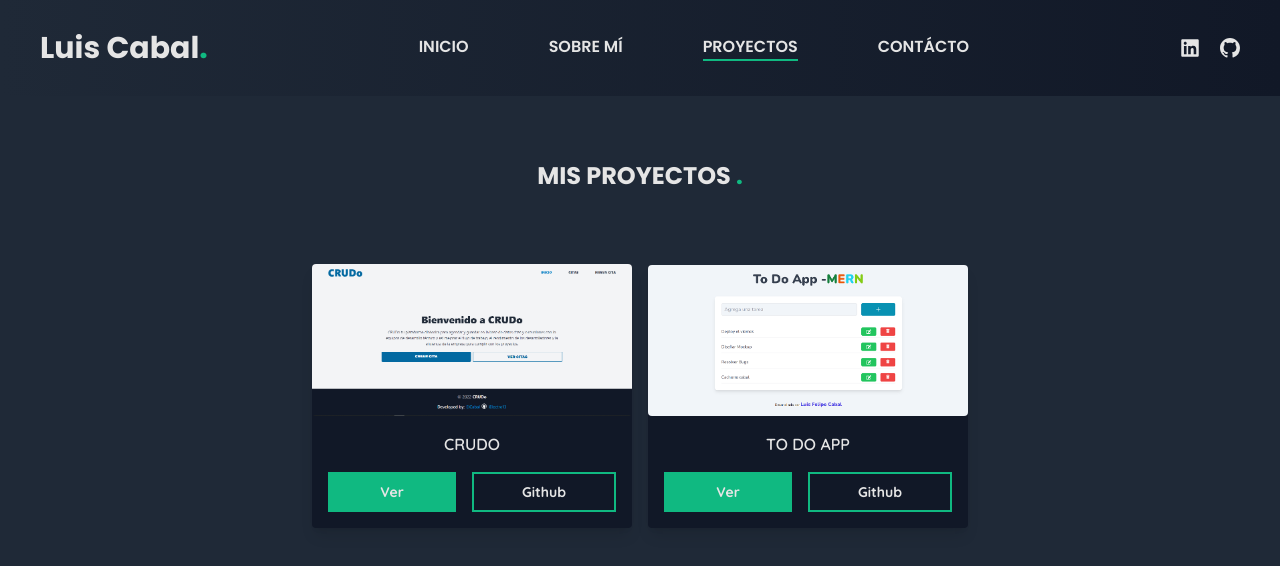
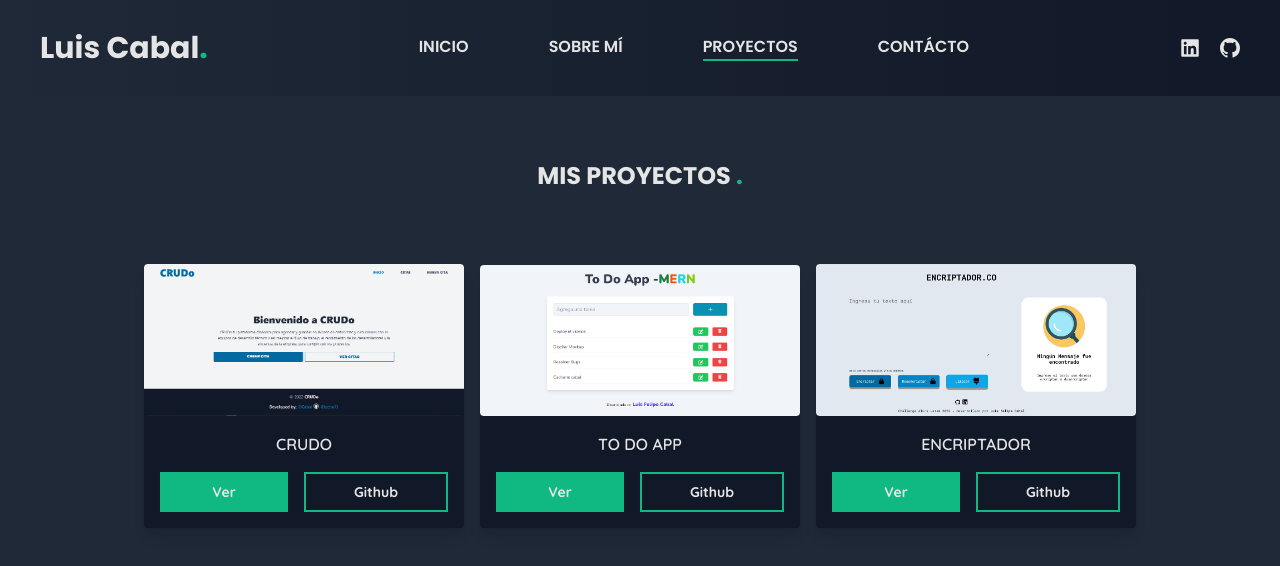
Before and after one commit to ElCabal/PortfolioWeb, a React (Vite) app: page /works in a window 1280 px wide. Shown: the top 566 px of the page. Built offline with nearby package versions, Linux system fonts and the light colour scheme.

Commit message:
add project encriptador

```diff
--- a/src/assets/data/proyectos.js
+++ b/src/assets/data/proyectos.js
@@ -13,6 +13,13 @@ const projects = [
     deploy: "https://todolistappfront.netlify.app/?",
     repo: "https://github.com/ElCabal/frontend_todo_app",
   },
+  {
+    id: 2,
+    title: "ENCRIPTADOR",
+    image: "/assets/images/encriptador.jpg",
+    deploy: "https://text-encryptor.vercel.app/",
+    repo: "https://github.com/ElCabal/Challenge_Alura_Encrypter",
+  },
 ];
 
 export default projects;
```
Also changed, not shown: public/assets/images/encriptador.jpg (added).
